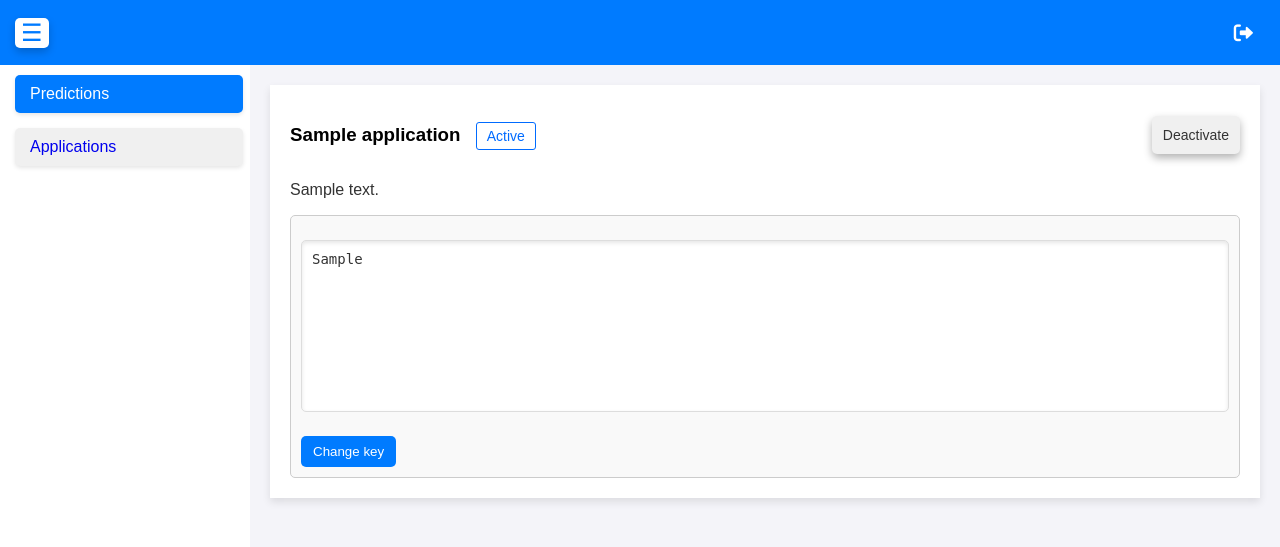
After one commit to nnminh-sam/violence-prediction-service, a Django app: page /services/applications/1/ in a window 1280 px wide. The commit adds this page. Shown: the top 547 px of the page. Run offline with Django 5.2, Linux system fonts and the light colour scheme; tables that the repository leaves empty hold one stand-in row (values such as "Sample post").

Commit message:
update: added application detail page

```diff
--- a/predicter/urls.py
+++ b/predicter/urls.py
@@ -5,4 +5,5 @@ urlpatterns = [
     path('predictions/', views.predict_view, name='predictions'),
     path('applications/', views.applications_view, name='applications'),
     path('applications/new/', views.create_application, name='create-application'),
+    path('applications/<int:id>/', views.application_detail, name='application-detail'),
 ]
--- a/predicter/views.py
+++ b/predicter/views.py
@@ -136,3 +136,7 @@ def create_application(request):
             messages.error(request, "Both name and description are required.")
 
     return redirect('/services/applications/')
+
+def application_detail(request, id):
+    application = Application.objects.get(id=id)
+    return render(request, 'application-detail.html', context={'application': application})
--- /dev/null
+++ b/static/predicter/application-detail.css
@@ -0,0 +1,86 @@
+.application-detail-container {
+    background: #fff;
+    margin: 0;
+    padding: 20px;
+    box-shadow: 0 4px 8px rgba(0, 0, 0, 0.1);
+}
+
+.application-identity-container {
+    display: flex;
+    flex-direction: row;
+    justify-content: center;
+    align-items: center;
+}
+
+.application-identity-container h3 {
+    flex: 1;
+}
+
+.status-indicator {
+    color: #006BFF;
+    margin-left: 10px;
+    border: 1px solid #006BFF;
+    padding: 5px 10px;
+    border-radius: 3px;
+    font-weight: normal;
+    font-size: 14px;
+}
+
+.inactive-status-indicator {
+    color: #F95454;
+    border: 1px solid #F95454;
+}
+
+.application-identity-container .application-status-update-button {
+    padding: 10px;
+    background-color: #f0f0f0;
+    color: #333;
+    border: 1px solid transparent;
+    border-radius: 5px;
+    cursor: pointer;
+    box-shadow: 0 4px 8px rgba(0, 0, 0, 0.3);
+    font-size: 14px;
+}
+
+.application-identity-container .application-status-update-button:hover {
+    background-color: #FF2929;
+    color: white;
+    font-weight: bold;
+    border: none;
+}
+
+.public-key-container {
+    margin-top: 10px;
+    padding: 10px;
+    border: 1px solid #ccc;
+    border-radius: 5px;
+    background-color: #f9f9f9;
+}
+
+.public-key-container p {
+    font-family: monospace;
+    font-size: 14px;
+    white-space: pre-wrap;
+    word-break: break-word;
+    overflow: auto;
+    padding: 10px;
+    border: 1px solid #ddd;
+    border-radius: 5px;
+    background-color: #fff;
+    height: 150px;
+    box-shadow: inset 0 2px 4px rgba(0, 0, 0, 0.1);
+}
+
+.public-key-container button {
+    margin-top: 10px;
+    padding: 8px 12px;
+    background-color: #007bff;
+    color: #fff;
+    border: none;
+    border-radius: 5px;
+    cursor: pointer;
+}
+
+.public-key-container button:hover {
+    background-color: #0056b3;
+}
--- /dev/null
+++ b/templates/application-detail.html
@@ -0,0 +1,29 @@
+{% extends 'base.html' %}
+
+{% block content %}
+<div class="application-detail-container">
+    <div class="application-detail-card">
+        <div class="application-identity-container">
+            <h3>
+                {{ application.name }}
+                {% if application.status == 'active' %}
+                    <span class="active-status-indicator status-indicator">Active</span>
+                {% else %}
+                    <span class="inactive-status-indicator status-indicator">Inactive</span>
+                {% endif %}
+            </h3>
+            {% if application.status == "active" %}
+                <button class="application-status-update-button deactivate-btn">Deactivate</button>
+            {% else %}
+                <button class="application-status-update-button activate-btn">Activate</button>
+            {% endif %}
+        </div>
+        <p>{{ application.description }}</p>
+
+        <div class="public-key-container">
+            <p>{{ application.public_key }}</p>
+            <button>Change key</button>
+        </div>
+    </div>
+</div>
+{% endblock %}
--- a/templates/application.html
+++ b/templates/application.html
@@ -41,7 +41,7 @@
             <div class="table-row">
                 <div class="row-item">{{ application.id }}</div>
                 <div class="row-item app-name">
-                    <button class="app-detail-btn">
+                    <button class="app-detail-btn" onclick="window.location.href='{{ application.id }}'">
                         {{ application.name }}
                     </button>
                 </div>
--- a/templates/base.html
+++ b/templates/base.html
@@ -7,6 +7,7 @@
     <link rel="stylesheet" href="{% static 'system/base.css' %}">
     <link rel="stylesheet" href="{% static 'predicter/predict.css' %}">
     <link rel="stylesheet" href="{% static 'predicter/application.css' %}">
+    <link rel="stylesheet" href="{% static 'predicter/application-detail.css' %}">
     <link rel="stylesheet" href="https://cdnjs.cloudflare.com/ajax/libs/font-awesome/6.0.0/css/all.min.css">
     <title>{% block title %}Violence Prediction{% endblock %}</title>
 </head>
@@ -27,11 +28,11 @@
             </form>
         </header>
         <nav id="sidebar">
-            <a href="{% url 'predictions' %}" id="predictions-tab"
+            <a href="{% url 'predictions' %}" id="predict-tab"
                class="{% if request.resolver_match.url_name == 'predictions' %}active-tab{% endif %}">
                 Predictions
             </a>
-            <a href="{% url 'applications' %}" id="applications-tab"
+            <a href="{% url 'applications' %}" id="application-tab"
                class="{% if request.resolver_match.url_name == 'applications' %}active-tab{% endif %}">
                 Applications
             </a>
```
